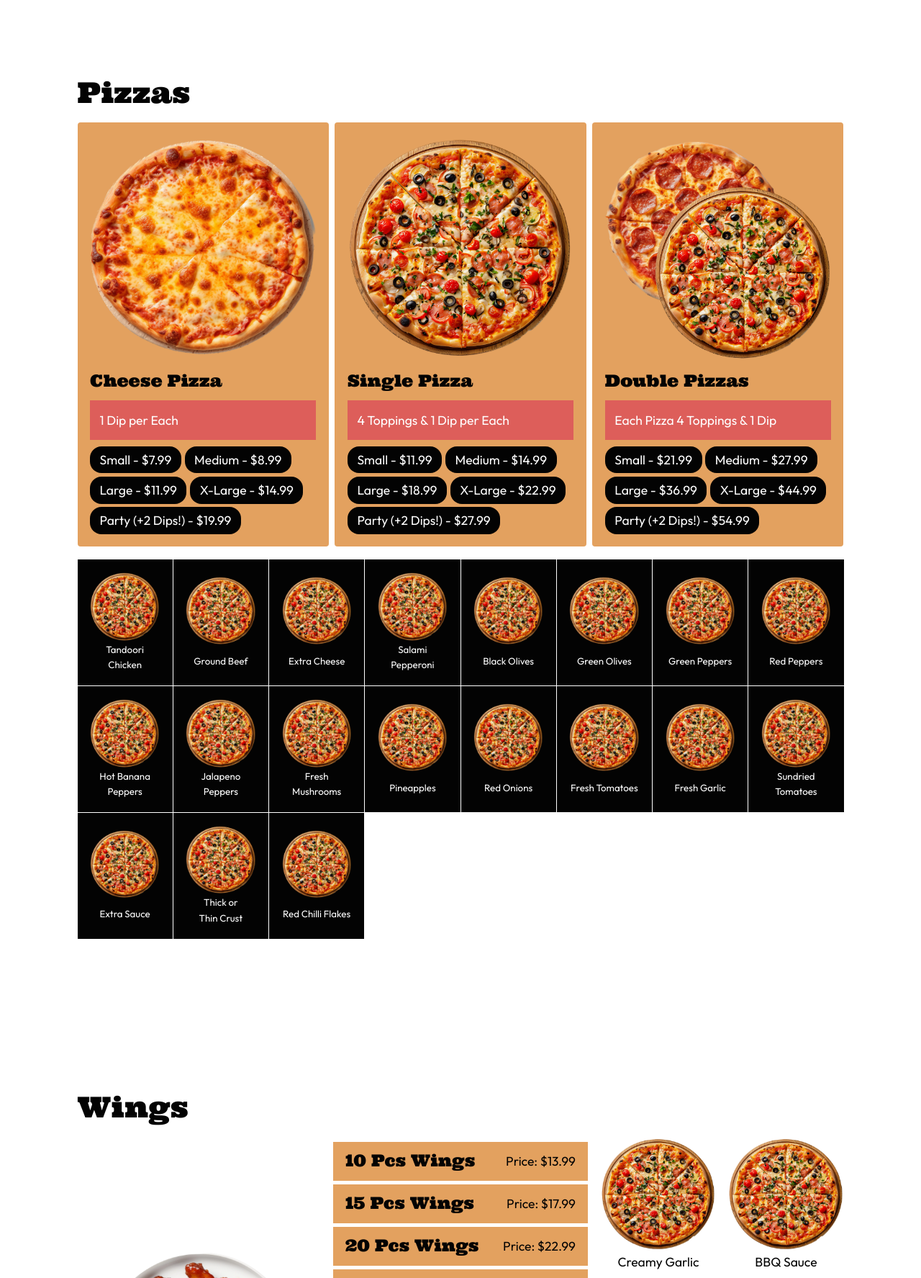
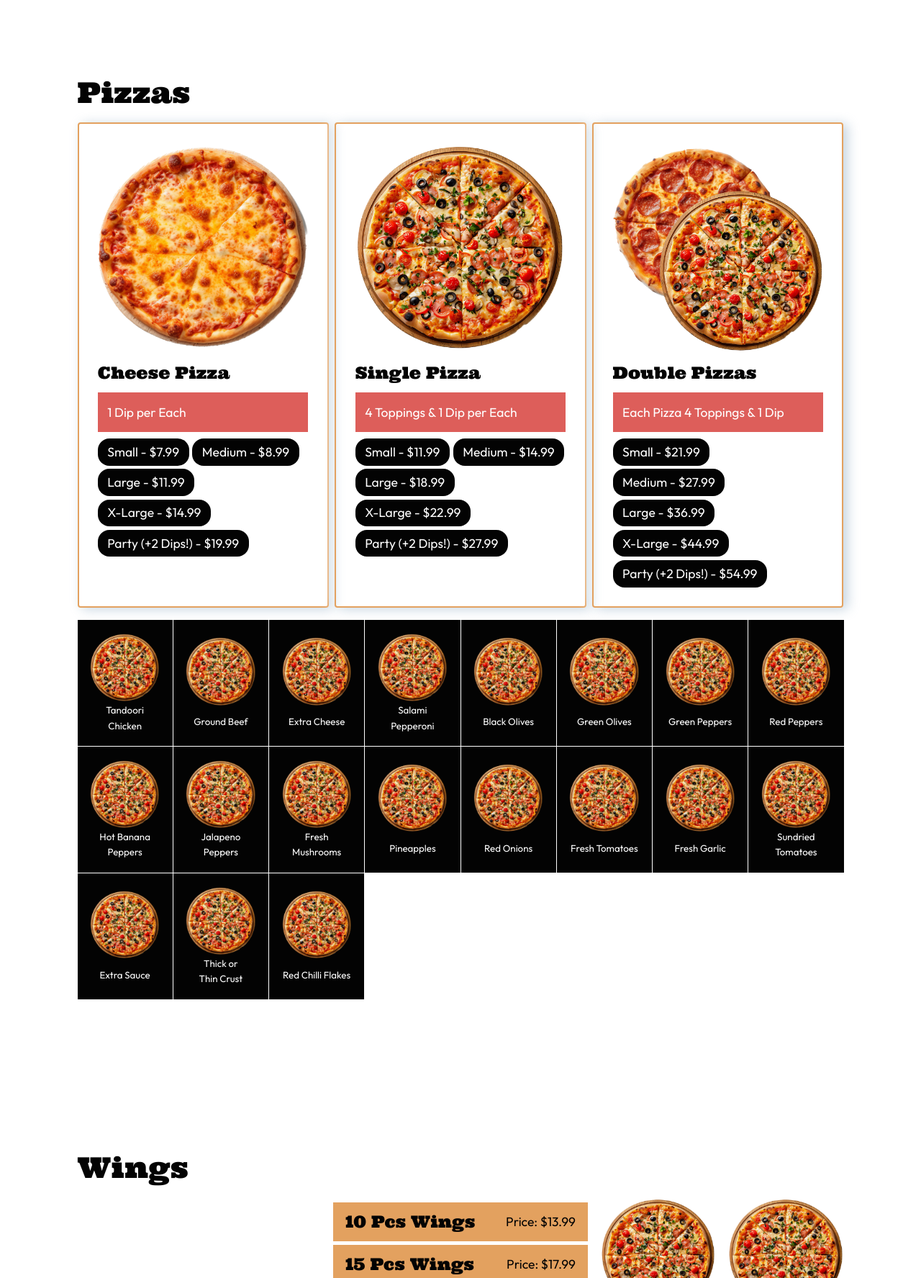
Before and after one commit to beejsbj/pizza-nano, a PHP site: page /menu.html in a window 1280 px wide. Shown: the part 85-1860 px from the top of the page at 72% size. Run offline with PHP 8.4, Linux system fonts and the light colour scheme.

Commit message:
add shaodw

```diff
--- a/modules/menu-page/menu-page.css
+++ b/modules/menu-page/menu-page.css
@@ -58,9 +58,12 @@
     display: grid;
     align-content: start;
     gap: var(--space-2xs);
-    padding: var(--space-s);
+    padding: var(--space-m);
     border-radius: var(--corners);
-    background-color: var(--color);
+    /* background-color: var(--color); */
+
+    border: var(--line-width) solid var(--color);
+    box-shadow: var(--shadow);
 
     p.description {
       background-color: var(--highlight);
--- a/styles/settings.css
+++ b/styles/settings.css
@@ -47,7 +47,8 @@
   --noise-filter: contrast(1.25) brightness(1.25);
 
   /* Shadows */
-  --shadow: var(--black) 0px 0px 2em -0.625em;
+  --shadow: rgba(136, 165, 191, 0.48) 6px 2px 16px 0px,
+    rgba(255, 255, 255, 0.8) -6px -2px 16px 0px;
   --shadow-inner: inset 0 0 1em 0.25em var(--black);
   --shadow-text: 0 0 0.25em var(--black);
 
```
